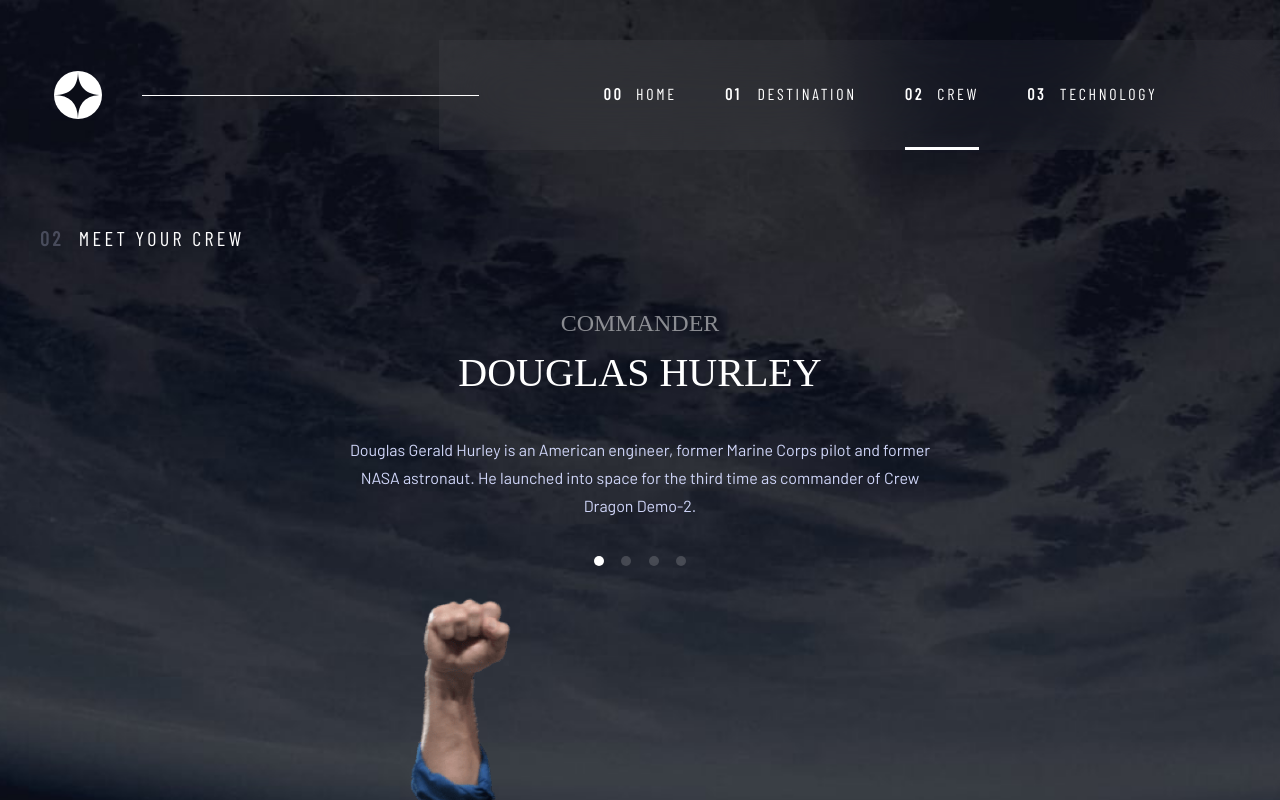
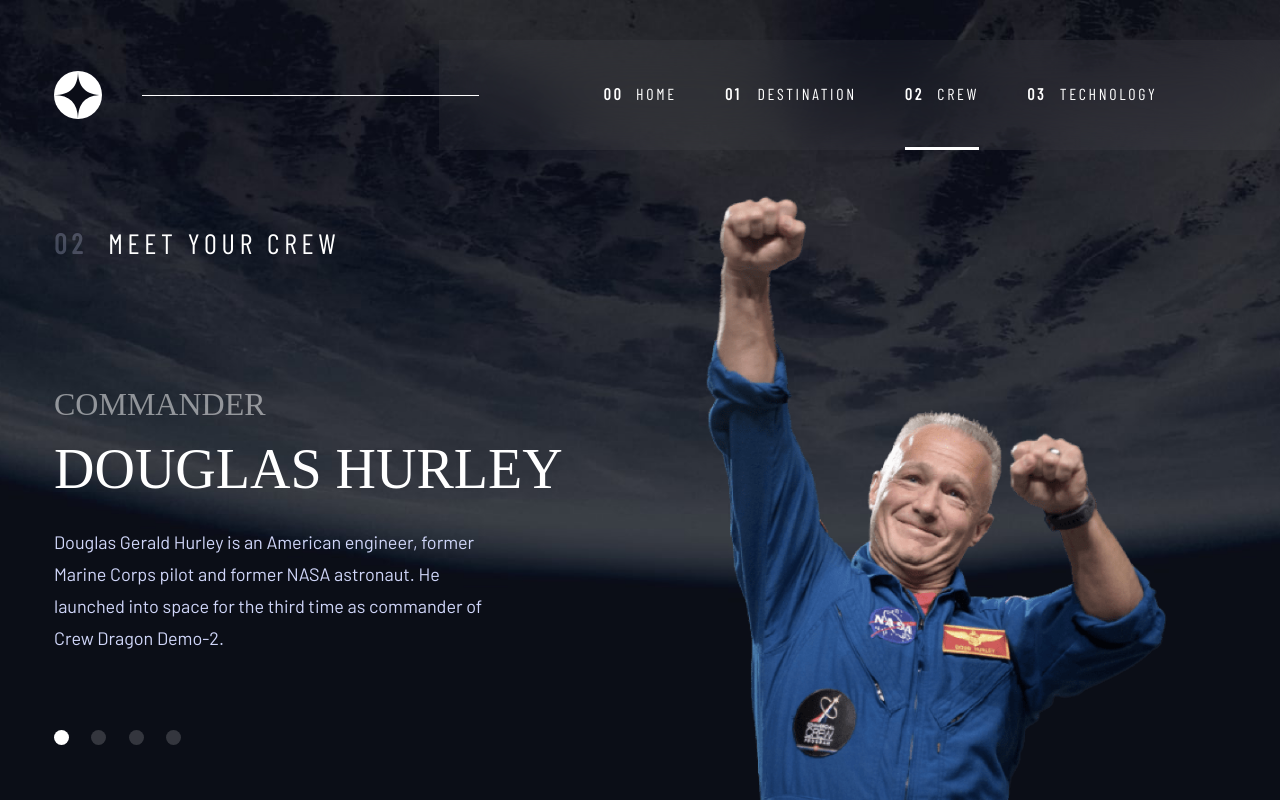
Before and after one commit to kasra-pak/space-tourism-website, a React app: page /#/crew in a window 1280 px wide. Shown: the top 800 px of the page. Built offline with nearby package versions, Linux system fonts and the light colour scheme; a web font is replaced by a local one.

Commit message:
crew page responsiveness for desktop screens

```diff
--- a/src/containers/Crew/Crew.styled.js
+++ b/src/containers/Crew/Crew.styled.js
@@ -41,6 +41,24 @@ const Container = styled.div`
       align-items: center;
     }
   }
+
+  @media screen and (min-width: 1025px) {
+    text-align: left;
+    padding: 0 3.375em;
+
+    section {
+      display: grid;
+      grid-template-columns: 8fr 7fr;
+      grid-template-rows: 20vh 43vh 12vh;
+      justify-items: left;
+    }
+  }
+
+  @media screen and (min-width: 1290px) {
+    max-width: 80%;
+    margin: 0 auto;
+    padding: 0;
+  }
 `
 
 const Title = styled.h1`
@@ -62,6 +80,12 @@ const Title = styled.h1`
     align-self: flex-start;
     font-size: var(--fs-20);
     letter-spacing: 3.375px;
+  }
+
+  @media screen and (min-width: 1025px) {
+    align-self: flex-start;
+    font-size: var(--fs-28);
+    letter-spacing: 4.725px;
   }
 `
 
@@ -85,6 +109,23 @@ const TabImg = styled.div`
       height: auto;
     }
   }
+
+  @media screen and (min-width: 1025px) {
+    grid-row: 1 / -1;
+    grid-column: 2;
+    margin-top: 0;
+    align-self: flex-end;
+
+    img {
+      max-width: 100%;
+    }
+  }
+
+  @media screen and (max-height: 750px) {
+    img {
+      max-width: 80%;
+    }
+  }
 `
 
 const Slider = styled.ul`
@@ -96,6 +137,12 @@ const Slider = styled.ul`
   @media screen and (min-width: 480px) {
     order: 2;
     margin: 2.25em 0 0;
+  }
+
+  @media screen and (min-width: 1025px) {
+    margin: 0;
+    gap: 1.4em;
+    align-self: flex-start;
   }
 `
 
@@ -113,6 +160,17 @@ const Dot = styled.li`
   &:hover {
     opacity: ${({activedot}) => activedot ? '1' : '.5'};
   }
+
+  @media screen and (min-width: 1025px) {
+    width: 15px;
+    height: 15px;
+  }
+`
+
+const Info = styled.div`
+  @media screen and (min-width: 1025px) {
+    align-self: flex-start;
+  }
 `
 
 const CrewRole = styled.p`
@@ -128,6 +186,11 @@ const CrewRole = styled.p`
     font-size: var(--fs-24);
     margin-top: 2.5em;
   }
+
+  @media screen and (min-width: 1025px) {
+    font-size: var(--fs-32);
+    margin: 0 0 .1em;
+  }
 `
 
 const CrewName = styled.h2`
@@ -140,7 +203,12 @@ const CrewName = styled.h2`
 
   @media screen and (min-width: 480px) {
     font-size: var(--fs-40);
-    margin: .25 0 .5em;
+    margin: .25em 0 .5em;
+  }
+
+  @media screen and (min-width: 1025px) {
+    font-size: var(--fs-56);
+    margin: .25em 0 .45em;
   }
 `
 
@@ -155,7 +223,13 @@ const Text = styled.p`
     line-height: 28px;
     max-width: 590px;
   }
+
+  @media screen and (min-width: 1025px) {
+    font-size: var(--fs-18);
+    line-height: 32px;
+    max-width: 444px;
+  }
 `
 
 
-export { Hero, Container, Title, TabImg, Slider, Dot, CrewRole, CrewName, Text }
+export { Hero, Container, Title, TabImg, Slider, Info, Dot, CrewRole, CrewName, Text }
--- a/src/containers/Crew/index.js
+++ b/src/containers/Crew/index.js
@@ -1,7 +1,7 @@
 import React, { useState } from "react"
 
 import { useSiteContext } from "../../contexts/websiteContext";
-import { Hero, Container, Title, TabImg, Slider, Dot, CrewRole, CrewName, Text } from "./Crew.styled";
+import { Hero, Container, Title, TabImg, Slider, Info, Dot, CrewRole, CrewName, Text } from "./Crew.styled";
 import Navbar from '../../components/Navbar'
 import MobileMenu from "../../components/MobileMenu";
 
@@ -34,9 +34,11 @@ function Crew() {
             </Dot>
           ))}
         </Slider>
-        <CrewRole>{currCrewData.role}</CrewRole>
-        <CrewName>{currCrewData.name}</CrewName>
-        <Text>{currCrewData.bio}</Text>
+        <Info>
+          <CrewRole>{currCrewData.role}</CrewRole>
+          <CrewName>{currCrewData.name}</CrewName>
+          <Text>{currCrewData.bio}</Text>
+        </Info>
       </section>
     </Container>
   </Hero>
--- a/src/globalStyles.styled.js
+++ b/src/globalStyles.styled.js
@@ -12,7 +12,7 @@ import { createGlobalStyle } from "styled-components";
     --fs-150: 9.375rem;
     --fs-100: 6.25rem; // not used
     --fs-80: 5rem;
-    --fs-56: 3.5rem; // not used
+    --fs-56: 3.5rem;
     --fs-40: 2.5rem;
     --fs-32: 2rem;
     --fs-28: 1.75rem;
```
